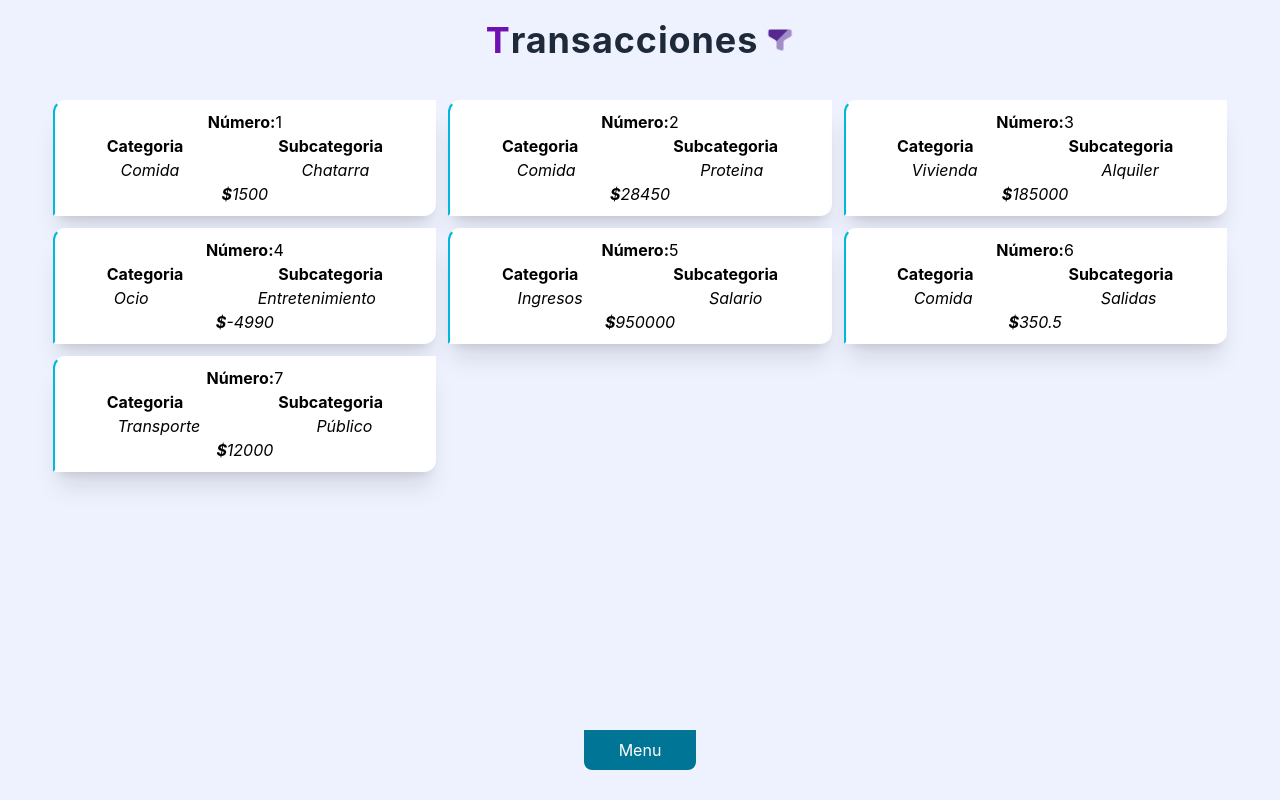
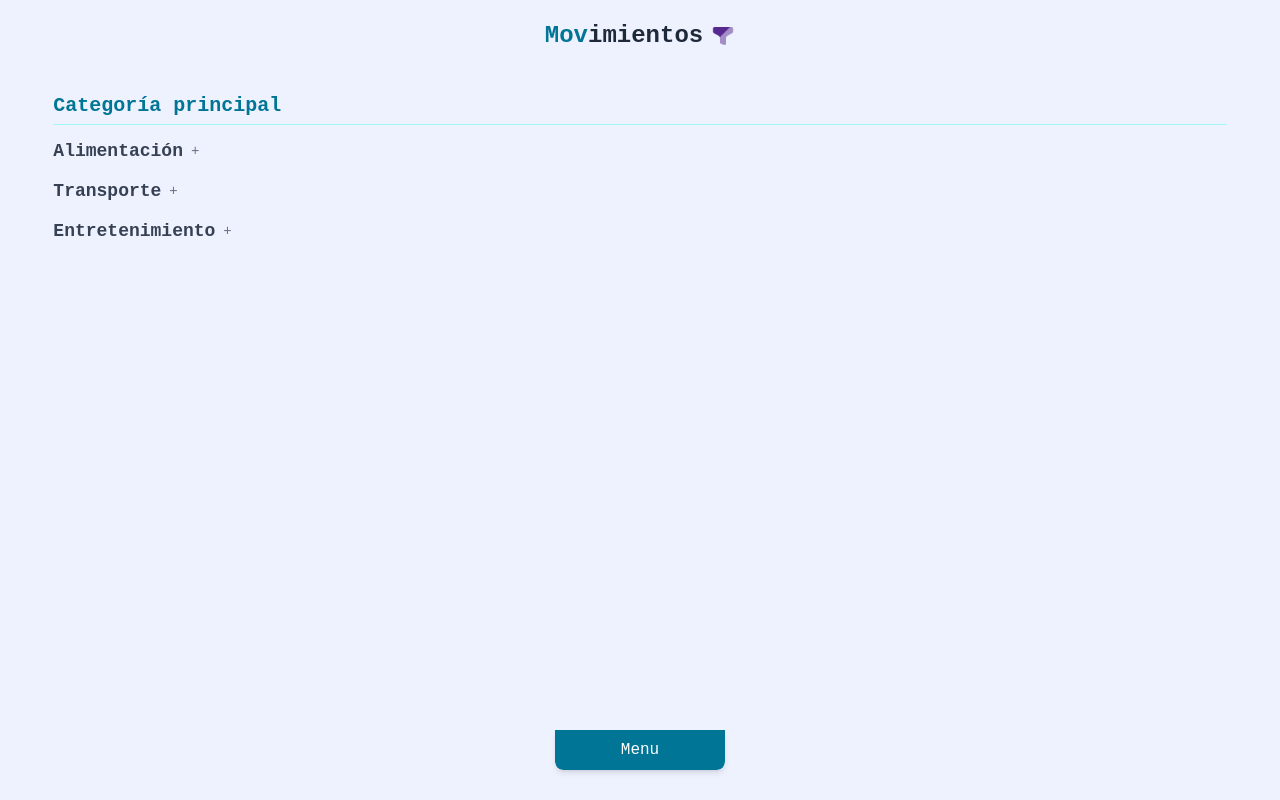
Before and after one commit to gastonrb19/fing-front, a React (Vite) app: page /movements in a window 1280 px wide. Built offline with nearby package versions, Linux system fonts and the light colour scheme.

Commit message:
DONE: Design fixed, components with internal state of display, category and subcategory display with state.

```diff
--- a/src/components/ItemMenu.tsx
+++ b/src/components/ItemMenu.tsx
@@ -7,9 +7,9 @@ export default function ItemMenu({
   url: string;
 }) {
   const itemClass =
-    "block w-28 min-w-[112px] px-4 py-2 hover:border-cyan-700 border-x-1 border-transparent duration-300 hover:text-cyan-700";
+    "block w-full px-4 py-2 text-center hover:border-cyan-700 border-x-1 border-transparent duration-300 hover:text-cyan-700";
   return (
-    <li className="w-28 text-center">
+    <li className="w-full text-center">
       <NavLink to={url} className={itemClass}>
         {title}
       </NavLink>
--- a/src/components/Menu.tsx
+++ b/src/components/Menu.tsx
@@ -6,18 +6,18 @@ export default function Menu() {
   const [isOpen, setIsOpen] = useState(false);
 
   return (
-    <div className="fixed bottom-[30px] left-1/2 -translate-x-1/2 z-10 flex flex-col items-center bg-white">
+    <div className="fixed bottom-[30px] left-1/2 -translate-x-1/2 z-10 flex flex-col items-center bg-white rounded-b-lg shadow-md overflow-hidden w-[170px]">
       <nav
-        className={`flex flex-col items-center ${isOpen ? "block" : "hidden"} z-20`}
+        className={`flex flex-col items-center w-full ${isOpen ? "block" : "hidden"} z-20`}
       >
-        <ul className="flex flex-col items-center">
+        <ul className="flex flex-col items-center w-full">
           <ItemMenu title="Home" url="/home" />
           <ItemMenu title="Transacción" url="/transactions" />
           <ItemMenu title="Movimientos" url="/movements" />
         </ul>
       </nav>
       <button
-        className="w-28 min-w-[112px] bg-cyan-700 text-white px-4 py-2 rounded-b-lg hover:bg-cyan-900 duration-300 text-center"
+        className="w-full bg-cyan-700 text-white px-4 py-2 rounded-b-lg hover:bg-cyan-900 duration-300 text-center"
         onClick={() => setIsOpen(!isOpen)}
       >
         Menu
--- a/src/components/Movements/CardMovement.tsx
+++ b/src/components/Movements/CardMovement.tsx
@@ -1,42 +1,39 @@
-'use client';
-import { useState } from 'react';
+"use client";
+import { useState } from "react";
 
 interface CardMovementProps {
-  nro : number;
+  nro: number;
   description: string;
   amount: number;
-  category : string;
-  subcategory: string;
+  date: string;
 }
 
-export default function CardMovement({ nro, description, amount, category, subcategory }: CardMovementProps ) {
+export default function CardMovement({
+  nro,
+  description,
+  amount,
+  date,
+}: CardMovementProps) {
   const [displayCard, setDisplayCard] = useState(false);
   return (
-    <article className={`w-12/12 flex flex-col text-center shadow-xl p-2 rounded-tl-xl rounded-br-xl bg-white border-2 border-l-2 border-l-cyan-500 border-transparent hover:border-purple-500 duration-500 group ${displayCard ? "" : "hover:cursor-pointer"}`}
-      onClick={() => !displayCard && setDisplayCard(true)}>
-      <h3>
-        <span className="font-bold">Número:</span>
-        {nro}
-      </h3>
-      <p className={`hide-section italic ${displayCard ? "block" : "hidden"}`}>{description}</p>
-      <div>
-        <div className="container-text-categories flex flex-row justify-around gap-2 font-bold">
-          <p className="">Categoria</p>
-          <p>Subcategoria</p>
-        </div>
-        <div className="container-info-categories flex flex-row justify-around gap-2 italic">
-          <p>{category}</p>
-          <p>{subcategory}</p>
-        </div>
+    <article
+      className={`w-full flex flex-col text-center shadow-xl p-2 rounded-b-xl bg-white border-t-2 duration-500 hover:cursor-pointer ${displayCard ? "border-cyan-700" : "border-transparent"}`}
+      onClick={() => setDisplayCard(!displayCard)}
+    >
+      <div className="w-full flex flex-row justify-between items-center">
+        <h3 className="text-xl font-bold">
+          <span className="font-bold px-0.5">#</span>
+          {nro}
+        </h3>
+        <p className="italic">
+          <span className="font-bold">$</span>
+          {amount}
+        </p>
       </div>
-      <p className={`italic ${displayCard ? "" : "mt-auto"}`}>
-        <span className="font-bold">$</span>{amount}
-      </p>
-      <button
-        className={`${displayCard ? "block" : "hidden"} w-8 opacity-50 group-hover:opacity-100 mx-auto cursor-pointer`}
-        onClick={(e)=> { e.stopPropagation(); setDisplayCard(false); }}>
-        <img src="/collapse.png" alt="collapse" />
-      </button>
+      <div className={`mt-2 flex flex-col ${displayCard ? "block" : "hidden"}`}>
+        <p className="italic text-center">{description}</p>
+        <p className="text-sm text-gray-500 text-right">{date}</p>
+      </div>
     </article>
-  )
+  );
 }
--- /dev/null
+++ b/src/components/Movements/CategoryMovement.tsx
@@ -0,0 +1,22 @@
+import type { LoadInfo } from "./WrapSections";
+import SubcategoryMovement from "./SubcategoryMovement";
+
+interface CategoryMovementProps {
+  category: LoadInfo;
+}
+
+export default function CategoryMovement({ category }: CategoryMovementProps) {
+  return (
+    <div className="flex flex-col gap-3">
+      <h3 className="text-xl font-bold text-cyan-700 border-b border-cyan-200 pb-1">
+        {category.name_category}
+      </h3>
+      {category.subcategories.map((subcategory) => (
+        <SubcategoryMovement
+          key={subcategory.id_subcategory}
+          subcategory={subcategory}
+        />
+      ))}
+    </div>
+  );
+}
--- a/src/components/Movements/FilterMovements.tsx
+++ b/src/components/Movements/FilterMovements.tsx
@@ -89,7 +89,7 @@ export default function FilterMovements({ displayFilter, setDisplayFilter }: { d
           <option value="fuel">Combustible</option>
         </select>
       </div>
-      <button type="submit" className="w-fit justify-self-center bg-purple-800 hover:bg-purple-900 text-white font-bold py-1 px-4 rounded col-span-full md:col-span-2">
+      <button type="submit" className="w-fit justify-self-center bg-cyan-800 hover:bg-cyan-900 text-white font-bold py-1 px-4 rounded col-span-full md:col-span-2">
         Filtrar
       </button>
     </form>
--- a/src/components/Movements/Movements.tsx
+++ b/src/components/Movements/Movements.tsx
@@ -3,7 +3,7 @@ import Menu from "../Menu";
 import FilterDocument from "./FilterMovements";
 import { useState } from "react";
 import TitleMovements from "./TitleMovements";
-import WrapCardMovement from "./WrapCardMovement";
+import WrapSections from "./WrapSections";
 
 export default function Movements() {
   const [displayFilter, setDisplayFilter] = useState(false);
@@ -17,7 +17,7 @@ export default function Movements() {
         displayFilter={displayFilter}
         setDisplayFilter={setDisplayFilter}
       />
-      <WrapCardMovement/>
+      <WrapSections/>
       <Menu />
     </>
   );
--- /dev/null
+++ b/src/components/Movements/SubcategoryMovement.tsx
@@ -0,0 +1,43 @@
+'use client';
+import type { SubcategoryInfo } from "./WrapSections";
+import CardMovement from "./CardMovement";
+import { useState } from "react";
+
+interface SubcategoryMovementProps {
+  subcategory: SubcategoryInfo;
+}
+
+export default function SubcategoryMovement({ subcategory }: SubcategoryMovementProps) {
+  const [displaySubcategory, setDisplaySubcategory] = useState(false);
+  return (
+    <div className="flex flex-col gap-2">
+      <div className="flex items-center gap-2">
+        <h4
+          className="hover:cursor-pointer text-lg font-semibold text-gray-700 hover:text-cyan-600 transition-colors duration-200 underline-offset-2 hover:underline"
+          onClick={() => setDisplaySubcategory(!displaySubcategory)}
+        >
+          {subcategory.name_subcategory}
+        </h4>
+        <button
+          type="button"
+          onClick={() => setDisplaySubcategory(!displaySubcategory)}
+          className="text-sm text-gray-500 hover:text-cyan-600 transition-colors duration-200"
+          aria-label={displaySubcategory ? "Collapse subcategory" : "Expand subcategory"}
+        >
+          {displaySubcategory ? "−" : "+"}
+        </button>
+      </div>
+      <div className={`${displaySubcategory ? "flex flex-col gap-2" : "hidden"}`}>
+      {subcategory.movements.map((movement) => (
+        <CardMovement
+          key={movement.nro}
+          nro={movement.nro}
+          description={movement.description}
+          amount={movement.amount}
+          date={movement.date}
+        />
+      ))}
+      </div>
+    </div>
+  );
+}
--- a/src/components/Movements/TitleMovements.tsx
+++ b/src/components/Movements/TitleMovements.tsx
@@ -6,10 +6,10 @@ export default function TitleMovements({
   displayFilter: boolean;
 }) {
   return (
-    <h1 className="flex justify-center text-4xl font-bold text-center tracking-wide text-gray-800 my-5">
-      <span className="text-purple-800">T</span>ransacciones
+    <h1 className="flex items-center justify-center text-2xl font-semibold text-center text-gray-800 my-5">
+      <span className="text-cyan-700">Mov</span>imientos
       <button
-        className="ml-2 w-7 cursor-pointer"
+        className="ml-2 w-6 cursor-pointer"
         onClick={() => setDisplayFilter(!displayFilter)}
       >
         <img src="/filter.png" alt="filter" className="w-full" />
--- a/src/components/Movements/WrapCardMovement.tsx
+++ /dev/null
@@ -1,29 +0,0 @@
-import CardMovement from "./CardMovement";
-
-export default function WrapCardMovement(){
-  return (
-    <section className="w-11/12 mx-auto grid grid-cols-1 md:grid-cols-2 lg:grid-cols-3 gap-3 mt-10 mb-30">
-        {/* Descripción corta */}
-        <CardMovement nro={1} description={"Café"} amount={1500} category={"Comida"} subcategory={"Chatarra"}/>
-
-        {/* Descripción media */}
-        <CardMovement nro={2} description={"Compra semanal en el supermercado del barrio"} amount={28450} category={"Comida"} subcategory={"Proteina"}/>
-
-        {/* Descripción larga (150 caracteres exactos) */}
-        <CardMovement nro={3} description={"Pago del alquiler mensual correspondiente al departamento, incluye expensas comunes, servicio de agua caliente central y mantenimiento del ascensor."} amount={185000} category={"Vivienda"} subcategory={"Alquiler"}/>
-
-        {/* Monto negativo (gasto) */}
-        <CardMovement nro={4} description={"Suscripción mensual a plataforma de streaming"} amount={-4990} category={"Ocio"} subcategory={"Entretenimiento"}/>
-
-        {/* Monto alto */}
-        <CardMovement nro={5} description={"Sueldo mensual acreditado por transferencia bancaria"} amount={950000} category={"Ingresos"} subcategory={"Salario"}/>
-
-        {/* Monto decimal / pequeño */}
-        <CardMovement nro={6} description={"Propina en cafetería"} amount={350.5} category={"Comida"} subcategory={"Salidas"}/>
-
-        {/* Descripción sin espacios largos + categoría distinta */}
-        <CardMovement nro={7} description={"Transporte: carga de tarjeta SUBE para viajes en colectivo y subte durante toda la semana laboral, ida y vuelta al trabajo diariamente."} amount={12000} category={"Transporte"} subcategory={"Público"}/>
-      </section>
-
-  )
-}
--- /dev/null
+++ b/src/components/Movements/WrapSections.tsx
@@ -0,0 +1,93 @@
+import CategoryMovement from "./CategoryMovement";
+
+export interface MovementItem {
+  nro: number;
+  description: string;
+  amount: number;
+  date: string;
+}
+
+export interface SubcategoryInfo {
+  id_subcategory: number;
+  name_subcategory: string;
+  movements: MovementItem[];
+}
+
+export interface LoadInfo {
+  id_category: number;
+  name_category: string;
+  subcategories: SubcategoryInfo[];
+}
+
+const infoLoad: LoadInfo[] = [
+  {
+    id_category: 1,
+    name_category: "Categoría principal",
+    subcategories: [
+      {
+        id_subcategory: 101,
+        name_subcategory: "Alimentación",
+        movements: [
+          {
+            nro: 1,
+            description: "Compra de supermercado",
+            amount: 120000,
+            date: "2026-08-01",
+          },
+          {
+            nro: 2,
+            description: "Cena fuera",
+            amount: 45000,
+            date: "2026-08-03",
+          },
+        ],
+      },
+      {
+        id_subcategory: 102,
+        name_subcategory: "Transporte",
+        movements: [
+          {
+            nro: 3,
+            description: "Gasolina",
+            amount: 80000,
+            date: "2026-08-02",
+          },
+          {
+            nro: 4,
+            description: "Transporte público",
+            amount: 25000,
+            date: "2026-08-05",
+          },
+        ],
+      },
+      {
+        id_subcategory: 103,
+        name_subcategory: "Entretenimiento",
+        movements: [
+          {
+            nro: 5,
+            description: "Streaming mensual",
+            amount: 30000,
+            date: "2026-08-04",
+          },
+          {
+            nro: 6,
+            description: "Cine",
+            amount: 60000,
+            date: "2026-08-06",
+          },
+        ],
+      },
+    ],
+  },
+];
+
+export default function WrapSections() {
+  return (
+    <section className="w-11/12 mx-auto grid grid-cols-1 gap-3 mt-10 mb-40">
+      {infoLoad.map((value) => (
+        <CategoryMovement key={value.id_category} category={value} />
+      ))}
+    </section>
+  );
+}
--- a/src/index.css
+++ b/src/index.css
@@ -1 +1,15 @@
 @import "tailwindcss";
+
+@import url("https://fonts.googleapis.com/css2?family=Roboto+Mono:wght@400;500;700&display=swap");
+
+:root {
+  font-family: "Roboto Mono", monospace;
+}
+
+body {
+  font-family: "Roboto Mono", monospace;
+}
+
+* {
+  font-family: "Roboto Mono", monospace;
+}
```
